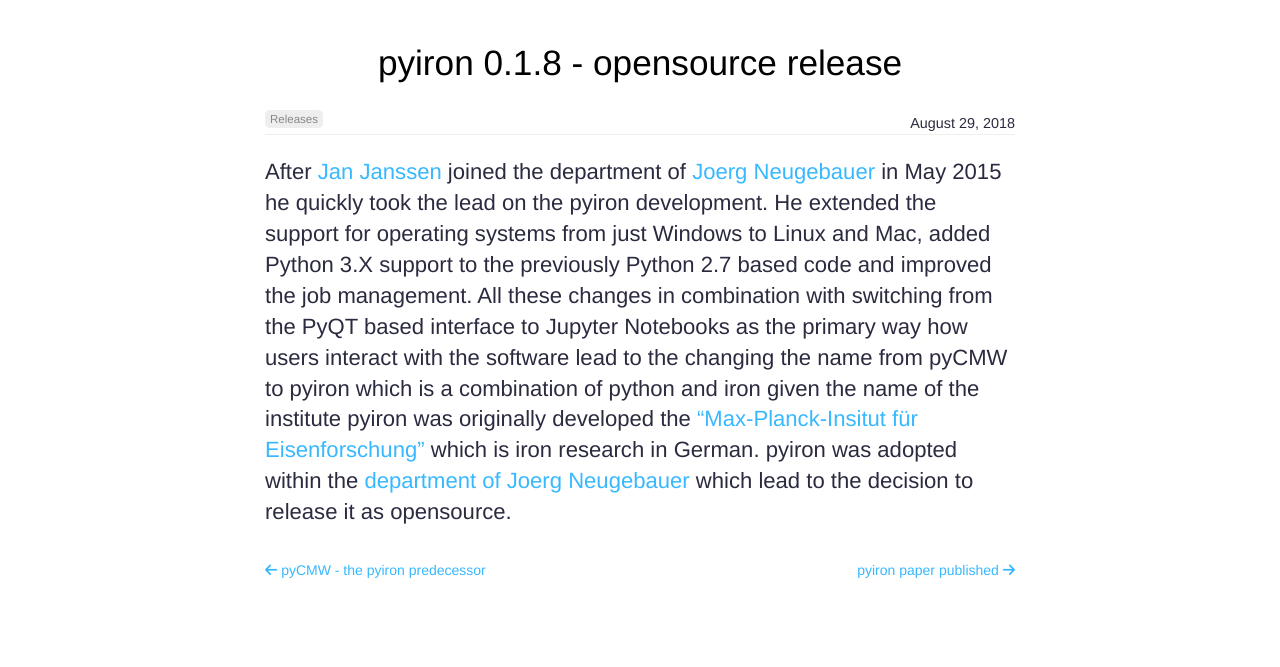
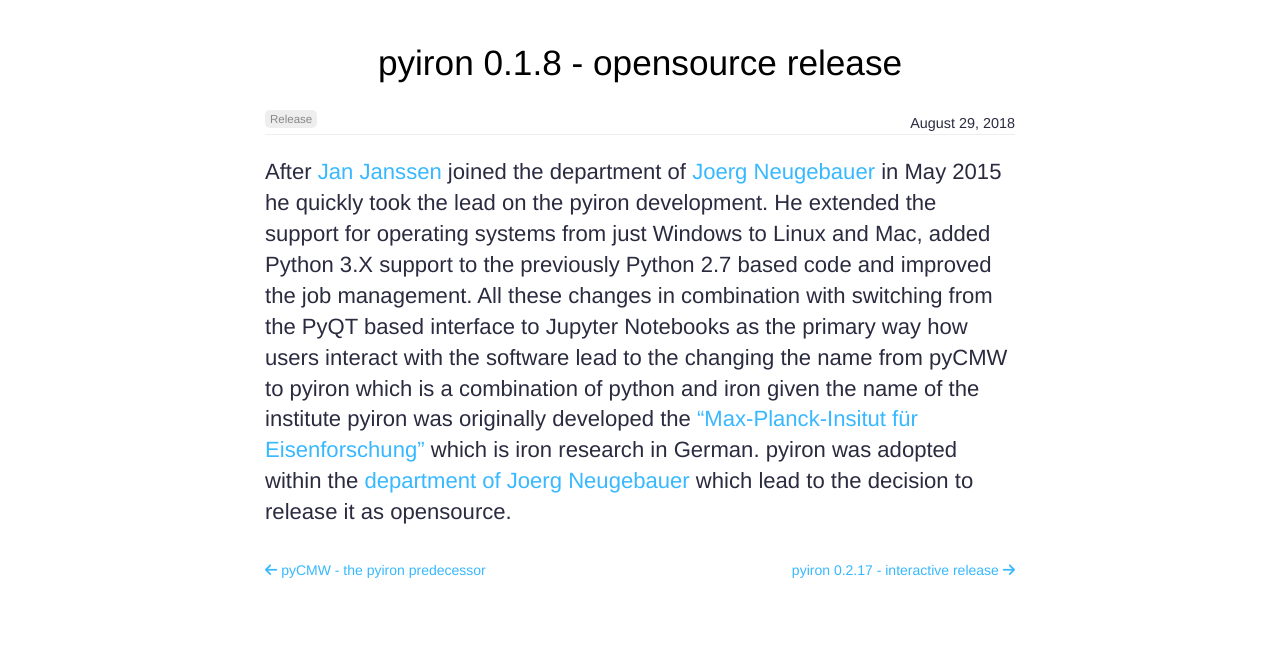
Before and after one commit to pyiron/pyiron.github.io, a Jekyll site: the page built from news/_posts/2018-08-29-pyiron-0-1-8-opensource-release.md, in a window 1280 px wide. Shown: the part 198-865 px from the top of the page. Built offline with Jekyll 4.4.1, drawn with Linux system fonts in a browser that asks for light colours; nearby versions of some CDN libraries.

Commit message:
release tag

```diff
--- a/news/_posts/2016-04-06-pyCMW-the-pyiron-predecessor.md
+++ b/news/_posts/2016-04-06-pyCMW-the-pyiron-predecessor.md
@@ -1,5 +1,5 @@
 ---
-category: releases
+category: release
 title: pyCMW - the pyiron predecessor
 ---
 After long discussions on how to improve the transferability and reproducibility of complex simulation protocols, the predecessor of pyiron - pyCMW was born in 2011. pyCMW stands for python based computational material science workbench and was originally an airport project of [Joerg Neugebauer](https://www.mpie.de/person/43010/2763386), meaning he worked on it when ever he was stuck at an airport. It combines a PyQT based file browser and code editor, HDF5 based data storage and a PostgreSQL database to index the individual calculations. Given the time constraints pyCMW was a prototype for a long time until Ugur Aydin joined the development. He was the first PhD student to apply pyCMW to study ["Interstitial solution enthalpies derived from first-principles"](https://digital.ub.uni-paderborn.de/hsx/content/titleinfo/1982843). We congratulate him to the successful defence of his thesis and wish him all the best for his future career.
--- a/news/_posts/2018-08-29-pyiron-0-1-8-opensource-release.md
+++ b/news/_posts/2018-08-29-pyiron-0-1-8-opensource-release.md
@@ -1,5 +1,5 @@
 ---
-category: releases
+category: release
 title: pyiron 0.1.8 - opensource release
 ---
 After [Jan Janssen](http://www.jan-janssen.com/) joined the department of [Joerg Neugebauer](https://www.mpie.de/person/43010/2763386) in May 2015 he quickly took the lead on the pyiron development. He extended the support for operating systems from just Windows to Linux and Mac, added Python 3.X support to the previously Python 2.7 based code and improved the job management. All these changes in combination with switching from the PyQT based interface to Jupyter Notebooks as the primary way how users interact with the software lead to the changing the name from pyCMW to pyiron which is a combination of python and iron given the name of the institute pyiron was originally developed the ["Max-Planck-Insitut für Eisenforschung"](https://www.mpie.de/CM) which is iron research in German. pyiron was adopted within the [department of Joerg Neugebauer](https://www.mpie.de/CM) which lead to the decision to release it as opensource.
```
